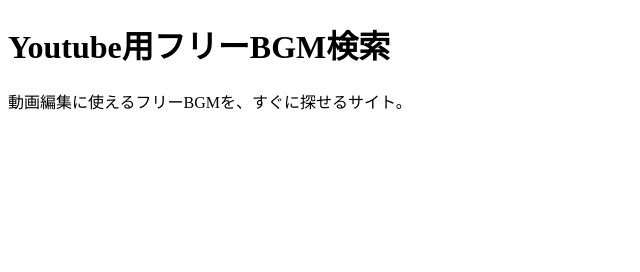
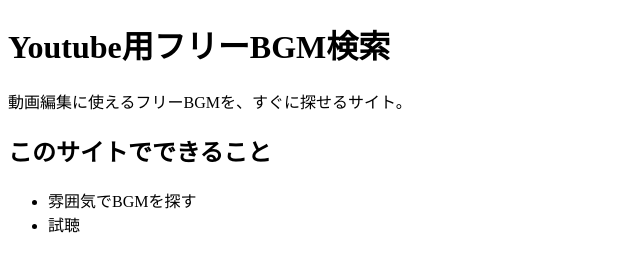
Before and after one commit to cationqueen/bgm-search-site, a plain HTML site: page index.html in a window 1280 px wide. Shown: the whole page, without its empty margins (0-640 px from the left). Drawn offline with Linux system fonts and the light colour scheme.

Commit message:
Update index.html

```diff
--- a/index.html
+++ b/index.html
@@ -13,9 +13,12 @@
   </header>
 
   <main>
-
     <section>
-
+      <h2>このサイトでできること</h2>
+      <ul>
+        <li>雰囲気でBGMを探す</li>
+        <li>試聴</li>
+      </ul>
     </section>
 
     <section>
```
